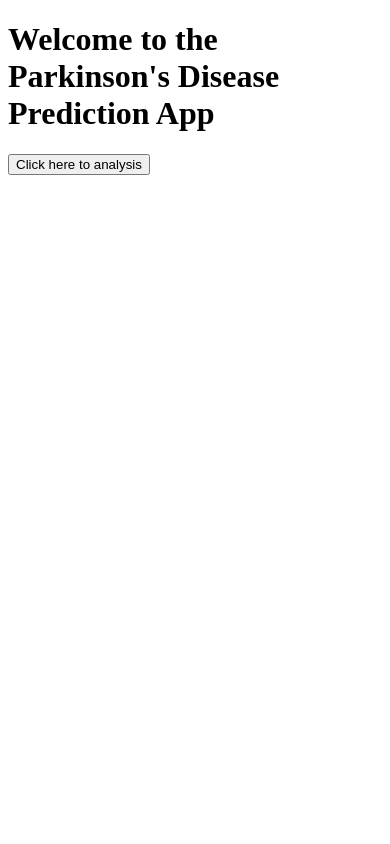
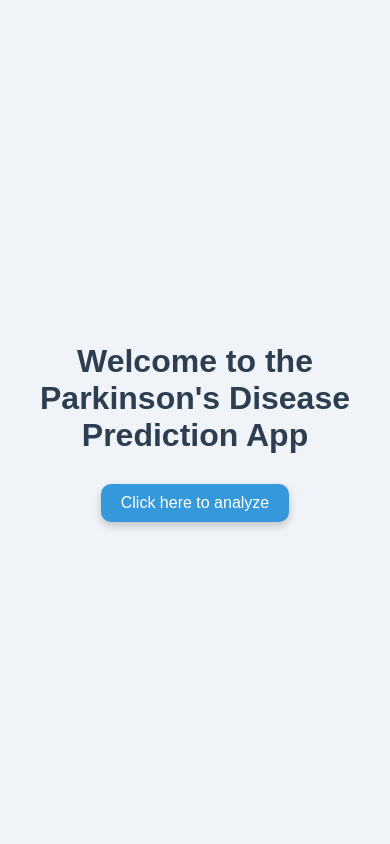
Before and after one commit to mayur1911/Parkinsons-Disease-Prediction, a Flask app: page / in a window 390 px wide. Run offline with Flask 3, Linux system fonts and the light colour scheme; parts of the project's set-up code (start-up, migrations or seed data) failed here and were passed over.

Commit message:
Added Style to buttons and home page
Added Style to buttons and home page

```diff
--- a/templates/index.html
+++ b/templates/index.html
@@ -4,12 +4,75 @@
 <meta charset="UTF-8">
 <meta name="viewport" content="width=device-width, initial-scale=1.0">
 <title>Parkinson's Disease Prediction</title>
-    <!-- <link rel="stylesheet" href="static/style.css">  Link to your CSS file if you have one -->
+<style>
+        /* Basic styling */
+        body {
+            font-family: Arial, sans-serif;
+            background-color: #f0f4f8;
+            color: #333;
+            margin: 0;
+            padding: 0;
+            display: flex;
+            flex-direction: column;
+            justify-content: center;
+            align-items: center;
+            height: 100vh;
+            text-align: center;
+        }
+
+        h1 {
+            font-size: 2.5rem;
+            color: #2c3e50;
+            margin-bottom: 30px;
+            animation: fadeIn 2s ease-in-out;
+        }
+
+        /* Styling for button */
+        button {
+            background-color: #3498db;
+            color: white;
+            border: none;
+            padding: 15px 30px;
+            font-size: 1.2rem;
+            border-radius: 10px;
+            cursor: pointer;
+            box-shadow: 0 4px 8px rgba(0, 0, 0, 0.2);
+            transition: all 0.3s ease;
+        }
+
+        button:hover {
+            background-color: #2980b9;
+            transform: translateY(-5px);
+            box-shadow: 0 8px 16px rgba(0, 0, 0, 0.3);
+        }
+
+        /* Adding subtle animation */
+        @keyframes fadeIn {
+            from {
+                opacity: 0;
+            }
+            to {
+                opacity: 1;
+            }
+        }
+
+        /* Responsive styling for mobile */
+        @media (max-width: 600px) {
+            h1 {
+                font-size: 2rem;
+            }
+
+            button {
+                font-size: 1rem;
+                padding: 10px 20px;
+            }
+        }
+</style>
 </head>
 <body>
 <h1>Welcome to the Parkinson's Disease Prediction App</h1>
 <a href="/predict">
-        <button>Click here to analysis</button>
+<button>Click here to analyze</button>
 </a>
 </body>
 </html>
```
Also changed, not shown: static/css/style.css (+15 -2 lines). Lines whose indentation alone changed are shown as unchanged.
